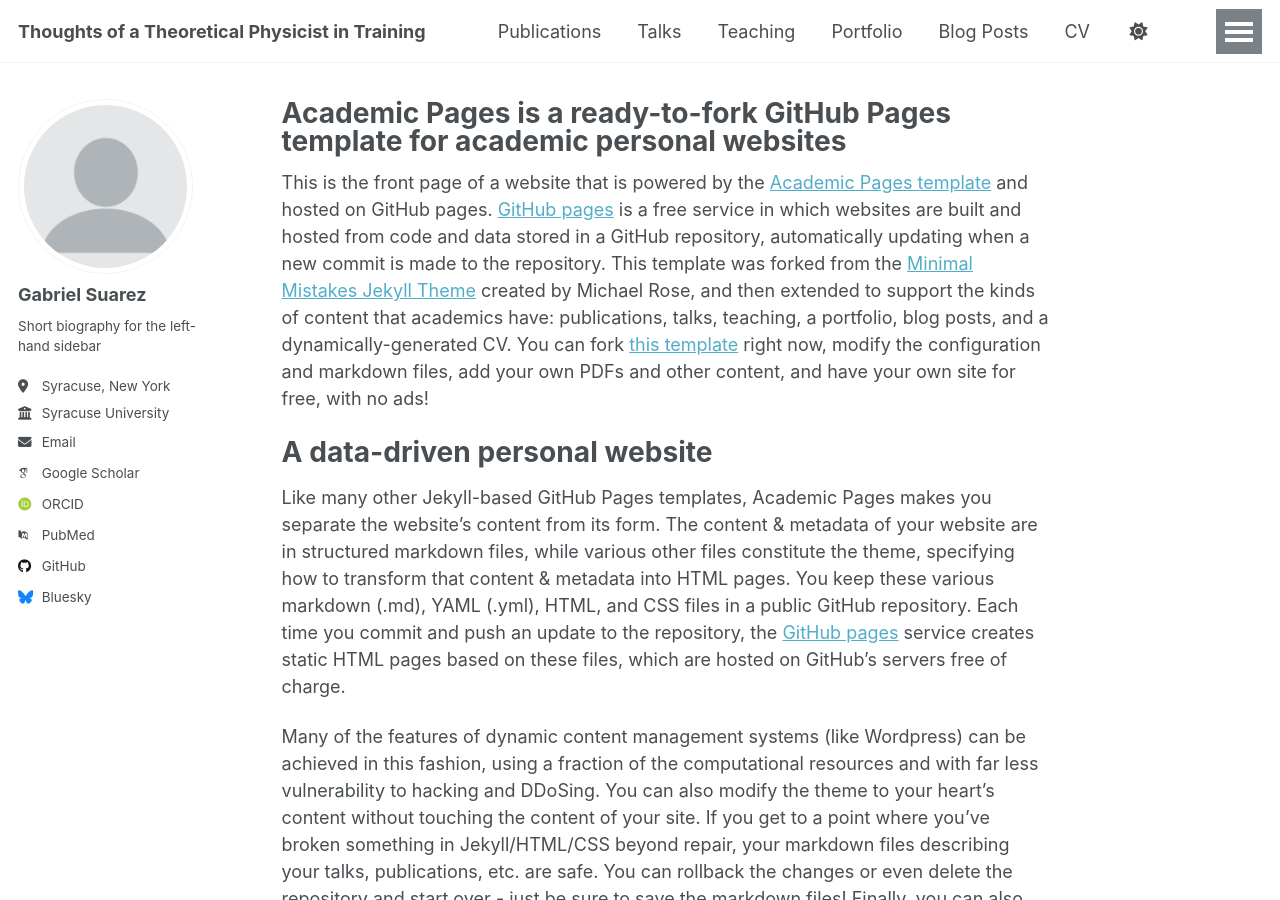
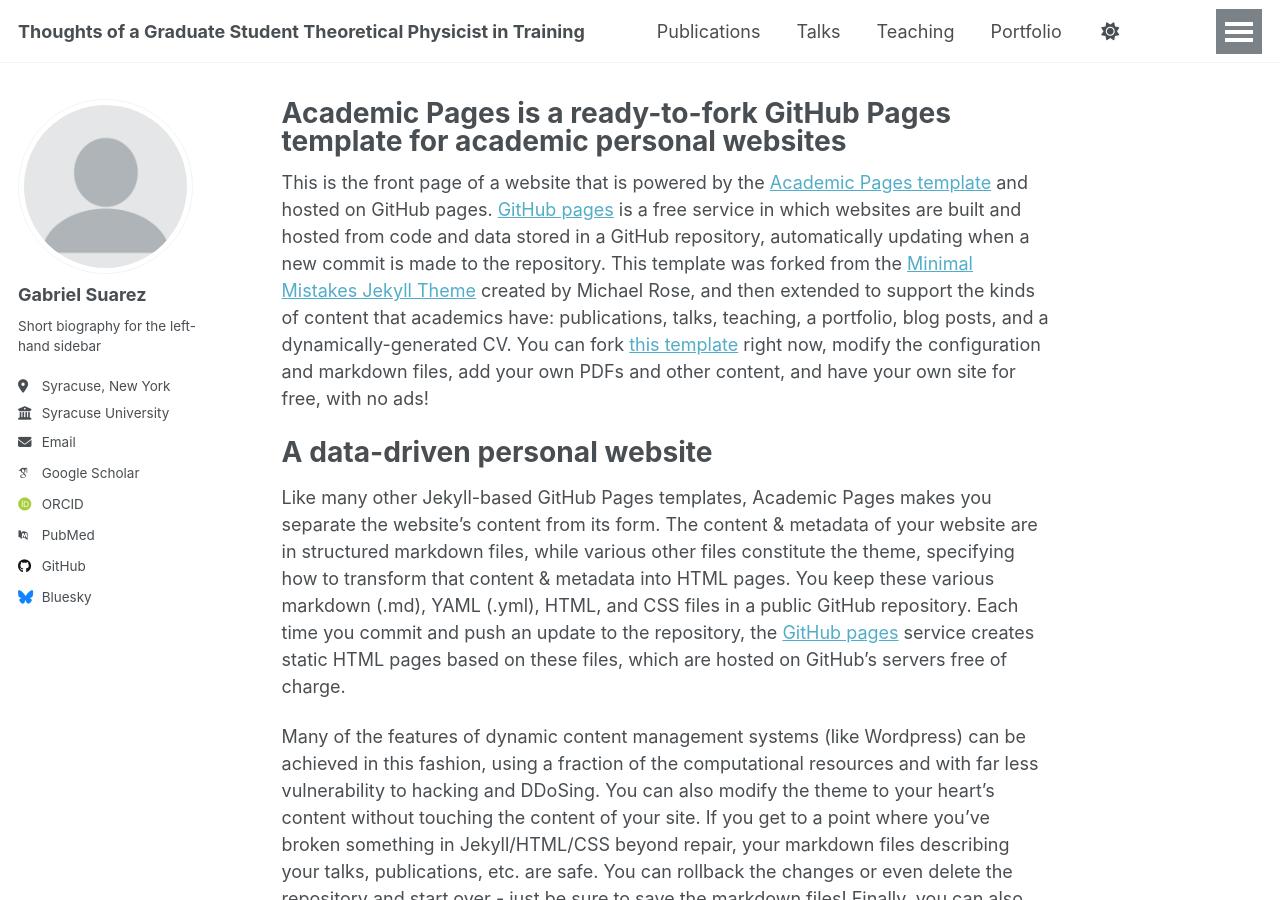
Before and after one commit to marfmarfalot/marfmarfalot.github.io, a Jekyll site: the page built from _pages/about.md, in a window 1280 px wide and 900 px high. Built offline with Jekyll 4.4.1, drawn with Linux system fonts in a browser that asks for light colours; some web fonts are replaced; part of the change alters nothing that is shown.

Commit message:
Update _config.yml

```diff
--- a/_config.yml
+++ b/_config.yml
@@ -9,13 +9,13 @@
 # Basic Site Settings
 locale                   : "en-US"
 site_theme               : "default"
-title                    : "Thoughts of a Theoretical Physicist in Training"
+title                    : "Thoughts of a Graduate Student Theoretical Physicist in Training"
 title_separator          : "-"
 name                     : &name "Gabriel Suarez"
-description              : &description "personal description"
+description              : &description "Thoughts on subjects of mathematical physics, quantum field theory, and beyond"
 url                      : https://marfmarfalot.github.io # the base hostname & protocol for your site e.g. "https://[your GitHub username].github.io" or if you already have some other page hosted on Github then use "https://[your GitHub username].github.io/[Your Repo Name]"
 baseurl                  : "" # the subpath of your site, e.g. "/blog"
-repository               : "academicpages/academicpages.github.io"
+repository               : "https://marfmarfalot.github.io/"
 
 # Site Author - The following control what appear as part of the author content on the side bar.
 #               If a field is blank the icon and link will not appear, otherwise it will be shown.
```
